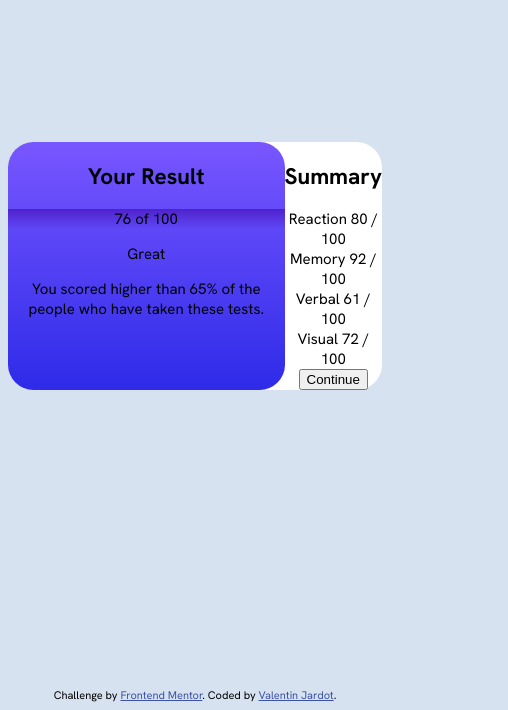
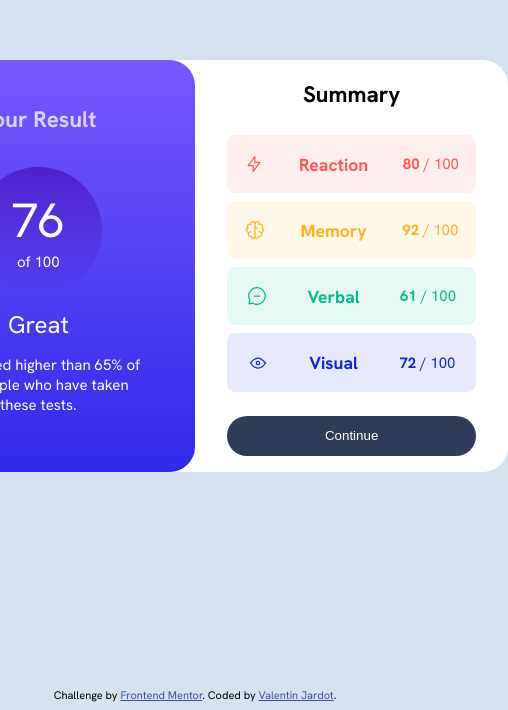
Before and after one commit to ValentinJardot/results-summary-component-main, a plain HTML site: page index.html in a window 390 px wide. Shown: the part 164-874 px from the top of the page, 508 px wide, since content can reach past the window. Drawn offline with Linux system fonts and the light colour scheme.

Commit message:
stylization component + responsive

```diff
--- a/assets/css/style.css
+++ b/assets/css/style.css
@@ -54,39 +54,122 @@ main {
     color: hsl(228, 45%, 44%);
 }
 
+.container {
+    background-color: hsl(0, 0%, 100%);
+    display: flex;
+    justify-content: center;
+    width: auto;
+    border-radius: 3vh;
+}
+
 /* --- RESULTS COMPONENT --- */
 
 /* left component */
 
-.container {
-    background-color: hsl(0, 0%, 100%);
-    display: flex;
-    justify-content: center;
-    width: 100vh;
-    border-radius: 3vh;
-}
-
 .container-left {
     background: linear-gradient(to bottom, hsl(252, 100%, 67%), hsl(241, 81%, 54%));
     border-radius: 3vh;
+    color: hsl(0, 0%, 100%);
+    width: 50%;
+    display: flex;
+    flex-direction: column;
+    justify-content: center;
+    align-items: center;
 }
 
 .container-left-score {
     background: linear-gradient(to bottom, hsla(256, 72%, 46%, 1), hsla(241, 72%, 46%, 0));
+    display: flex;
+    flex-direction: column;
+    justify-content: center;
+    border-radius: 50%;
+    width: 15vh;
+    height: 15vh;
+    margin-left: auto;
+    margin-right: auto;
+}
+
+.container-left-result {
+    opacity: 75%;
+}
+
+.container-left-score span {
+    font-size: xxx-large;
+}
+
+.container-left-evaluation {
+    font-size: x-large;
+}
+
+.container-left-summary {
+    margin-left: 3rem;
+    margin-right: 3rem;
+    margin-bottom: 2rem;
+    text-align: center;
+    width: 30vh;
+    max-width: fit-content;
 
 }
 
 /* right component */
 
 .container-right {
+    width: 50%;
+    display: flex;
+    flex-direction: column;
+    justify-content: center;
+}
+
+.pills {
+
+}
+
+.reaction {
+    background-color: hsla(0, 100%, 67%, 0.10);
+    color: hsl(0, 100%, 67%);
+}
+
+.memory {
+    background-color: hsla(39, 100%, 56%, 0.10);
+    color: hsl(39, 100%, 56%);
+}
+
+.verbal {
+    background-color: hsla(166, 100%, 37%, 0.10);
+    color: hsl(166, 100%, 37%);
+}
+
+.visual {
+    background-color: hsla(234, 85%, 45%, 0.10);
+    color: hsl(234, 85%, 45%);
 }
 
 .pill {
+    display: flex;
+    flex-direction: row;
+    justify-content: space-around;
+    align-items: center;
+    margin: 0.5rem 2rem 0.5rem 2rem;
+    border-radius: 1vh;
+}
+
+button {
+    /* width: 70%; */
+    background-color: hsl(224, 30%, 27%);
+    color: hsl(0, 0%, 100%);
+    padding: 0.8rem 5rem;
+    border-radius: 3vh;
+    border: 0;
+    margin: 1rem 2rem;
 
 }
 
-button {
+.pill p {
+    font-weight: lighter;
+}
 
+.pill p span {
+    font-weight: bold;
 }
 
 /* responsive laptop */
@@ -100,6 +183,16 @@ button {
 
 @media screen and (max-width: 375px) {
     .container {
+        flex-direction: column;
     }
-
+    .container-left {
+        width: 100%;
+        border-radius: 0vh 0vh 3vh 3vh;
+    }
+    .container-right {
+        width: 100%;
+    }
+    .container-left-result {
+        margin-top: 5rem;
+    }
 }
--- a/index.html
+++ b/index.html
@@ -35,30 +35,52 @@
         </p>
 
       </section>
-      <section class="right-container">
+      <section class="container-right">
 
         <h2>
           Summary
         </h2>
 
+        <div class="pills">
           <div class="pill reaction">
+            <img src="./assets/img/icon-reaction.svg" alt="">
+            <h3>
               Reaction
-          80 / 100
+            </h3>
+            <p>
+              <span>80</span> / 100
+            </p>
           </div>
 
           <div class="pill memory">
+            <img src="./assets/img/icon-memory.svg" alt="">
+            <h3>
               Memory
-          92 / 100
+            </h3>
+            <p>
+              <span>92</span> / 100
+            </p>
           </div>
 
           <div class="pill verbal">
+            <img src="./assets/img/icon-verbal.svg" alt="">
+            <h3>
               Verbal
-          61 / 100
+            </h3>
+            <p>
+              <span>61</span> / 100
+            </p>
           </div>
 
           <div class="pill visual">
+            <img src="./assets/img/icon-visual.svg" alt="">
+            <h3>
               Visual
-          72 / 100
+            </h3>
+            <p>
+              <span>72</span> / 100
+            </p>
+          </div>
         </div>
 
         <button type="submit">
```
Lines whose indentation alone changed are shown as unchanged.
